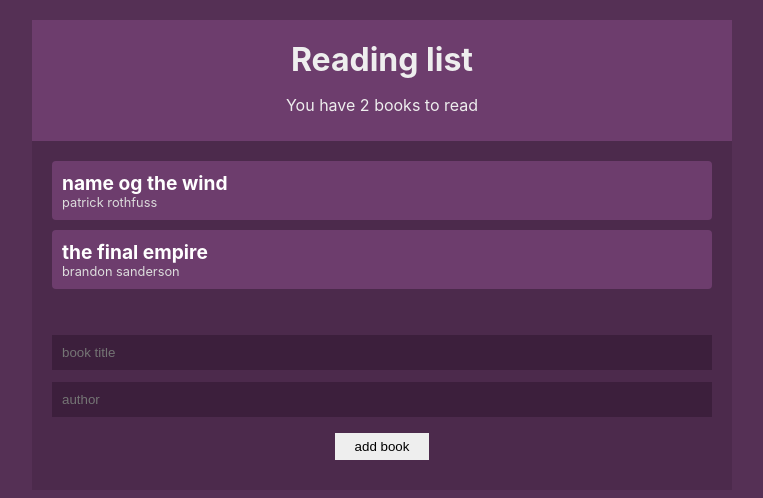
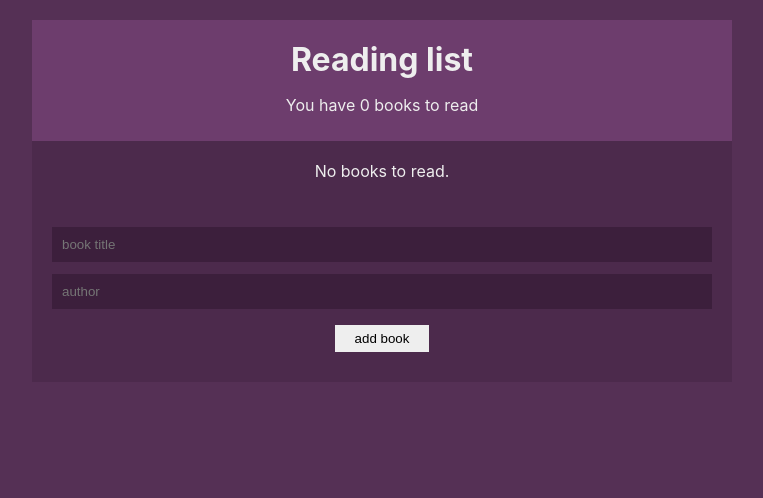
Before and after one commit to frankie303/books-to-read, a React (Create React App) app: page / in a window 1280 px wide. Shown: the top 498 px of the page, without its empty margins (258-1021 px from the left). Built offline with nearby package versions, Linux system fonts and the light colour scheme.

Commit message:
refactor with useReducer

```diff
--- a/src/components/BookDetails.tsx
+++ b/src/components/BookDetails.tsx
@@ -3,9 +3,13 @@ import { Book } from '../contexts/BookContext';
 import { BookContext } from '../contexts/BookContext';
 
 export const BookDetails: React.FC<{ book: Book }> = ({ book }) => {
-  const { removeBook } = useContext(BookContext);
+  const { dispatch } = useContext(BookContext);
   return (
-    <li onClick={() => removeBook(book.id)}>
+    <li
+      onClick={() =>
+        dispatch({ type: 'REMOVE_BOOK', payload: { id: book.id } })
+      }
+    >
       <div className='title'>{book.title}</div>
       <div className='author'>{book.author}</div>
     </li>
--- a/src/components/BookForm.tsx
+++ b/src/components/BookForm.tsx
@@ -2,14 +2,14 @@ import React, { useContext, useState } from 'react';
 import { BookContext } from '../contexts/BookContext';
 
 export const NewBookForm = () => {
-  const { addBook } = useContext(BookContext);
+  const { dispatch } = useContext(BookContext);
 
   const [title, setTitle] = useState('');
   const [author, setAuthor] = useState('');
 
   const handleSubmit = (e: React.FormEvent) => {
     e.preventDefault();
-    addBook(title, author);
+    dispatch({ type: 'ADD_BOOK', payload: { title, author } });
     setTitle('');
     setAuthor('');
   };
--- a/src/contexts/BookContext.tsx
+++ b/src/contexts/BookContext.tsx
@@ -1,5 +1,6 @@
-import React, { createContext, useState } from 'react';
-import { nanoid } from 'nanoid';
+import React, { createContext, useReducer } from 'react';
+import { bookReducer } from '../reducers/bookReducer';
+import { ACTIONTYPE } from '../reducers/bookReducer';
 
 export interface Book {
   title: string;
@@ -9,8 +10,9 @@ export interface Book {
 
 export interface ContextState {
   books: Book[];
-  addBook: (title: string, author: string) => void;
-  removeBook: (id: string) => void;
+  dispatch: React.Dispatch<ACTIONTYPE>;
+  // addBook: (title: string, author: string) => void;
+  // removeBook: (id: string) => void;
 }
 
 export const BookContext = createContext({} as ContextState);
@@ -18,20 +20,10 @@ export const BookContext = createContext({} as ContextState);
 export const BookContextProvider = ({
   children
 }: React.PropsWithChildren<{}>) => {
-  const [books, setBooks] = useState([
-    { title: 'name og the wind', author: 'patrick rothfuss', id: '1' },
-    { title: 'the final empire', author: 'brandon sanderson', id: '2' }
-  ]);
+  const [books, dispatch] = useReducer(bookReducer, []);
 
-  const addBook = (title: string, author: string) => {
-    setBooks([...books, { title: title, author: author, id: nanoid() }]);
-  };
-
-  const removeBook = (id: string) => {
-    setBooks(books.filter(book => book.id !== id));
-  };
   return (
-    <BookContext.Provider value={{ books, addBook, removeBook }}>
+    <BookContext.Provider value={{ books, dispatch }}>
       {children}
     </BookContext.Provider>
   );
--- /dev/null
+++ b/src/reducers/bookReducer.ts
@@ -0,0 +1,29 @@
+import { nanoid } from 'nanoid';
+
+interface State {
+  title: string;
+  author: string;
+  id: string;
+}
+
+export type ACTIONTYPE =
+  | { type: 'ADD_BOOK'; payload: { title: string; author: string } }
+  | { type: 'REMOVE_BOOK'; payload: { id: string } };
+
+export const bookReducer = (state: State[], action: ACTIONTYPE) => {
+  switch (action.type) {
+    case 'ADD_BOOK':
+      return [
+        ...state,
+        {
+          title: action.payload.title,
+          author: action.payload.author,
+          id: nanoid()
+        }
+      ];
+    case 'REMOVE_BOOK':
+      return state.filter(book => book.id !== action.payload.id);
+    default:
+      return state;
+  }
+};
```
Also changed, not shown: src/setupTests.ts (deleted, +0 -5 lines), 1 other file (tests, documents, lock files or other folders).
